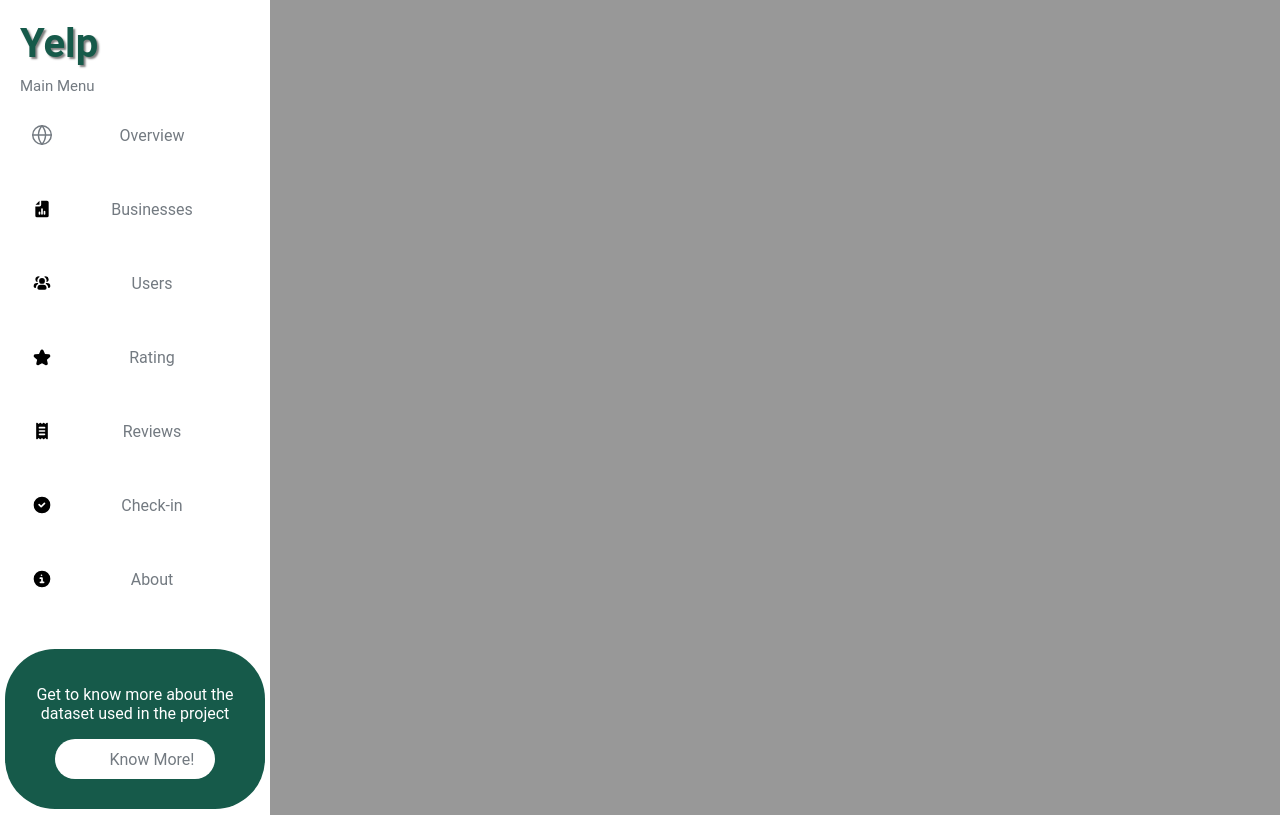
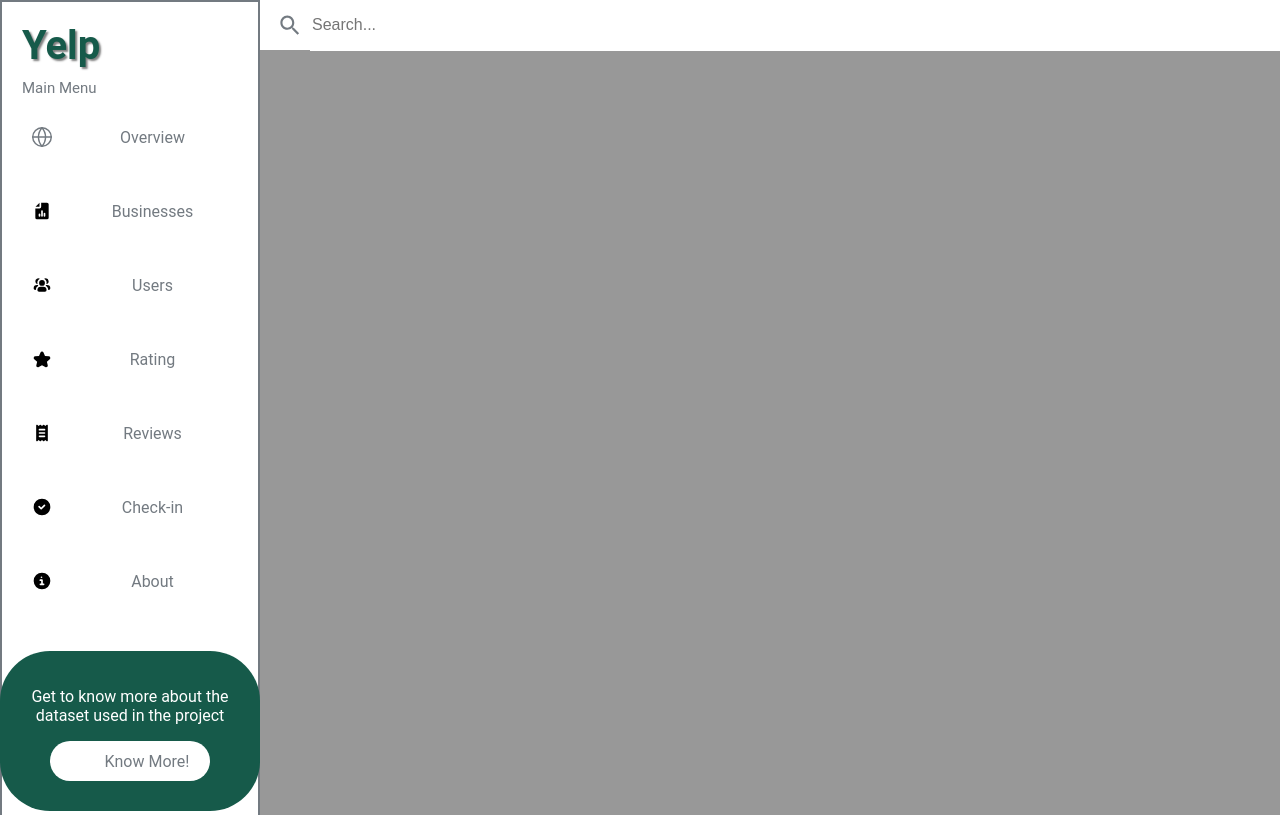
Before and after one commit to Imanelakehal/Yelp-Analysis-Project, a plain HTML site: page index.html in a window 1280 px wide. Shown: the top 815 px of the page. Drawn offline with Linux system fonts and the light colour scheme.

Commit message:
Search bar

```diff
--- a/index.css
+++ b/index.css
@@ -6,12 +6,15 @@
 }
 
 .navbar {
-    width: 230px;
+    width: 260px;
     height: 1024px;
     background-color: white;
     float: left;
     padding: 20px; /* Add padding to the navbar */
+    border: 2px solid #737A81; /* Add a 2px solid grey border around the navbar */
+    box-sizing: border-box; /* Ensure the border is included in the width and height calculations */
 }
+
 
 .logo h1 {
     font-family: 'Roboto', sans-serif;
@@ -108,3 +111,28 @@
     background-color: #EB862A;
     color: white;
 }
+
+.search-bar {
+    position: fixed;  /* Fix the search bar to the top of the viewport */
+    left: 260px;
+    width: 100vw;
+    height: 50px;
+    background-color: white;
+    margin: 0px auto; /* Center the search bar horizontally */
+    display: flex; /* Use flexbox to align items horizontally */
+    align-items: center; /* Center items vertically */
+    padding: 0 20px; /* Add padding to the search bar */
+}
+
+.search-bar img {
+    width: 20px; /* Set the width of the search icon */
+    margin-right: 10px; /* Add space between the icon and input field */
+}
+
+.search-bar input[type="text"] {
+    width: calc(100% - 30px); /* Take up remaining width after considering the width of the icon and margin */
+    height: 100%; /* Match the height of the search bar */
+    border: none; /* Remove default input border */
+    outline: none; /* Remove outline */
+    font-size: 16px; /* Set font size */
+}
--- a/index.html
+++ b/index.html
@@ -7,6 +7,10 @@
     <link rel="stylesheet" href="index.css">
 </head>
 <body>
+    <div class="search-bar">
+        <img src="SearchIcon.svg" alt="Search Icon">
+        <input type="text" placeholder="Search...">
+    </div>
     <div class="navbar">
         <div class="logo">
             <h1>Yelp</h1>
@@ -33,6 +37,18 @@
         <button id="aboutButton" class="button" style="margin-top: 14px;">
             <img src="icon7.svg" alt="icon7"> About
         </button>
+
+        <!-- Information section inside the navbar -->
+        <div class="info-section">
+            <div class="rectangle">
+                <p>Get to know more about the dataset used in the project</p>
+            <button class="button knowmore" type="button">
+                Know More!
+            </button>
+            </div>
+        </div>
+    </div>
+
     <script>
         // Get the button element by its id
         const businessesButton = document.getElementById('businessesButton');
@@ -94,15 +110,5 @@
         });
     </script>
 
-        <!-- Information section inside the navbar -->
-        <div class="info-section">
-            <div class="rectangle">
-                <p>Get to know more about the dataset used in the project</p>
-            <button class="button knowmore" type="button">
-                Know More!
-            </button>
-            </div>
-        </div>
-    </div>
 </body>
 </html>
```
Also changed, not shown: SearchIcon.svg (added). Lines whose indentation alone changed are shown as unchanged.
